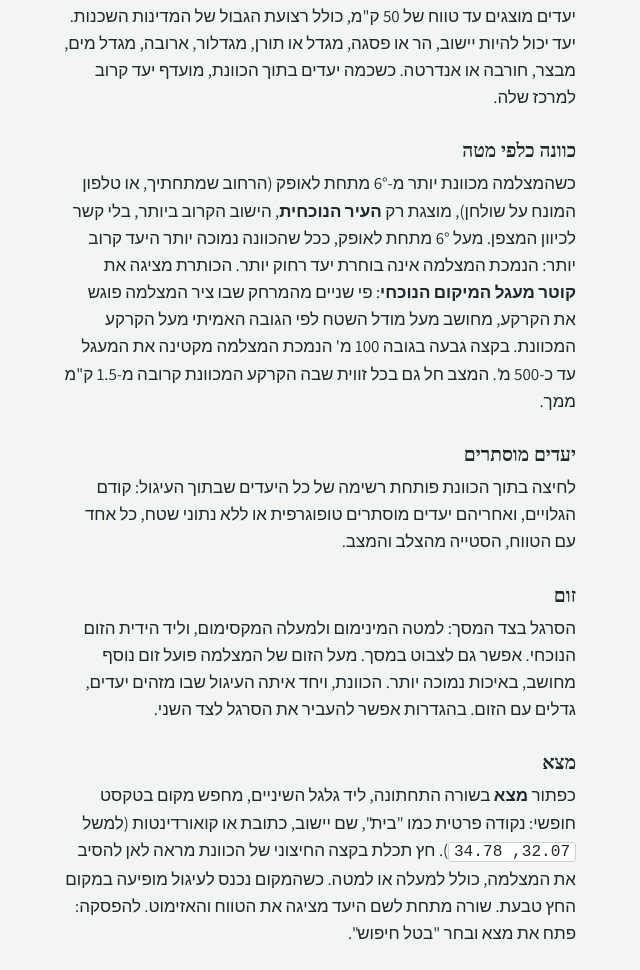
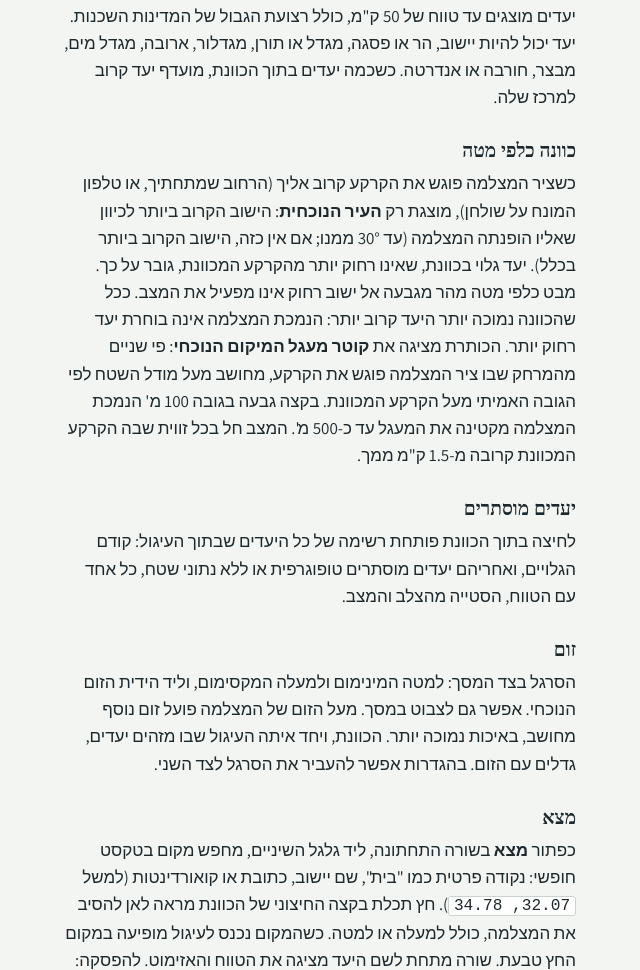
Before and after one commit to eldadgalker-dev/PointAndIdentify, a plain HTML site: page docs/index.html in a window 1280 px wide. Shown: the part 3133-4103 px from the top of the page, without its empty margins (320-960 px from the left). Drawn offline with Linux system fonts and the light colour scheme; a web font is replaced by a local one.

Commit message:
Docs: city mode description matches the current behavior (azimuth-based place, aim ray, yield to visible target)
Co-Authored-By: Claude Sonnet 5.5 <noreply@anthropic.com>

```diff
--- a/docs/index.html
+++ b/docs/index.html
@@ -4,7 +4,7 @@
   This software is released under the BSD 3-Clause License.
   See the LICENSE.txt file in the project root for full license information.
 -->
-<!-- Version 2.13 -->
+<!-- Version 2.14 -->
 <html lang="he" dir="rtl">
 <head>
 <meta charset="utf-8">
@@ -242,7 +242,7 @@
 <p>יעדים מוצגים עד טווח של 50 ק"מ, כולל רצועת הגבול של המדינות השכנות. יעד יכול להיות יישוב, הר או פסגה, מגדל או תורן, מגדלור, ארובה, מגדל מים, מבצר, חורבה או אנדרטה. כשכמה יעדים בתוך הכוונת, מועדף יעד קרוב למרכז שלה.</p>
 
 <h3>כוונה כלפי מטה</h3>
-<p>כשהמצלמה מכוונת יותר מ-6° מתחת לאופק (הרחוב שמתחתיך, או טלפון המונח על שולחן), מוצגת רק <strong>העיר הנוכחית</strong>, הישוב הקרוב ביותר, בלי קשר לכיוון המצפן. מעל 6° מתחת לאופק, ככל שהכוונה נמוכה יותר היעד קרוב יותר: הנמכת המצלמה אינה בוחרת יעד רחוק יותר. הכותרת מציגה את <strong>קוטר מעגל המיקום הנוכחי</strong>: פי שניים מהמרחק שבו ציר המצלמה פוגש את הקרקע, מחושב מעל מודל השטח לפי הגובה האמיתי מעל הקרקע המכוונת. בקצה גבעה בגובה 100 מ' הנמכת המצלמה מקטינה את המעגל עד כ-500 מ'. המצב חל גם בכל זווית שבה הקרקע המכוונת קרובה מ-1.5 ק"מ ממך.</p>
+<p>כשציר המצלמה פוגש את הקרקע קרוב אליך (הרחוב שמתחתיך, או טלפון המונח על שולחן), מוצגת רק <strong>העיר הנוכחית</strong>: הישוב הקרוב ביותר לכיוון שאליו הופנתה המצלמה (עד 30° ממנו; אם אין כזה, הישוב הקרוב ביותר בכלל). יעד גלוי בכוונת, שאינו רחוק יותר מהקרקע המכוונת, גובר על כך. מבט כלפי מטה מהר מגבעה אל ישוב רחוק אינו מפעיל את המצב. ככל שהכוונה נמוכה יותר היעד קרוב יותר: הנמכת המצלמה אינה בוחרת יעד רחוק יותר. הכותרת מציגה את <strong>קוטר מעגל המיקום הנוכחי</strong>: פי שניים מהמרחק שבו ציר המצלמה פוגש את הקרקע, מחושב מעל מודל השטח לפי הגובה האמיתי מעל הקרקע המכוונת. בקצה גבעה בגובה 100 מ' הנמכת המצלמה מקטינה את המעגל עד כ-500 מ'. המצב חל בכל זווית שבה הקרקע המכוונת קרובה מ-1.5 ק"מ ממך.</p>
 
 <h3>יעדים מוסתרים</h3>
 <p>לחיצה בתוך הכוונת פותחת רשימה של כל היעדים שבתוך העיגול: קודם הגלויים, ואחריהם יעדים מוסתרים טופוגרפית או ללא נתוני שטח, כל אחד עם הטווח, הסטייה מהצלב והמצב.</p>
```
Also changed, not shown: 1 other file.
